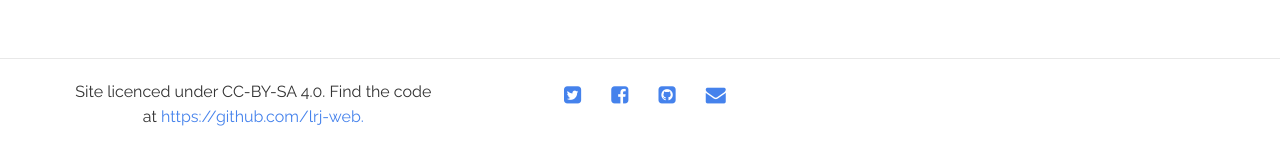
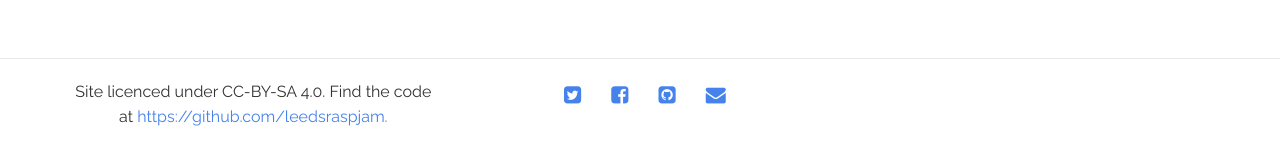
Before and after one commit to LeedsRaspJam/www, a Jekyll site: the page built from index.html, in a window 1280 px wide. Shown: the part 668-833 px from the top of the page. Built offline with Jekyll 4.4.1, drawn with Linux system fonts in a browser that asks for light colours; the list of posts is cut into pages by our own code.

Commit message:
Update footer.html

```diff
--- a/_includes/footer.html
+++ b/_includes/footer.html
@@ -1,7 +1,7 @@
 <footer>
     <div class="container">
         <div class="row p20">
-            <div class="col-md-4 text-center mt25">Site licenced under CC-BY-SA 4.0. Find the code at <a href="https://github.com/lrj-web/">https://github.com/lrj-web.</a></div>
+            <div class="col-md-4 text-center mt25">Site licenced under CC-BY-SA 4.0. Find the code at <a href="https://github.com/leedsraspjam/">https://github.com/leedsraspjam.</a></div>
             <div class="col-md-4 text-center mt25">
                {% if site.twitter %}
                <a target="_blank" href="{{site.twitter}}"><li class="social twitter"><i class="fa fa-twitter-square"></i></li></a>
```
